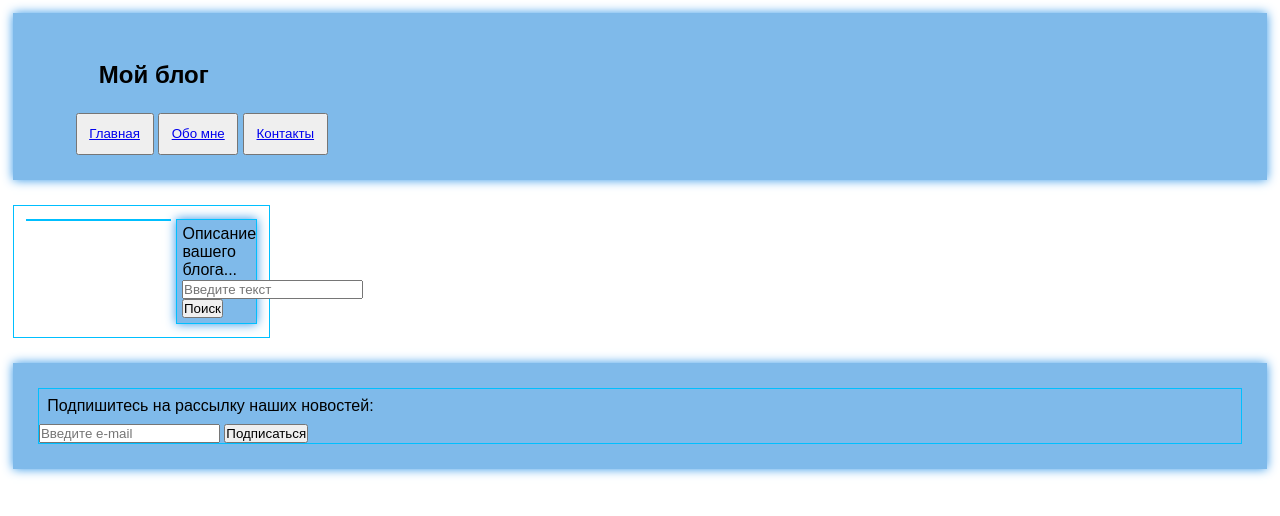
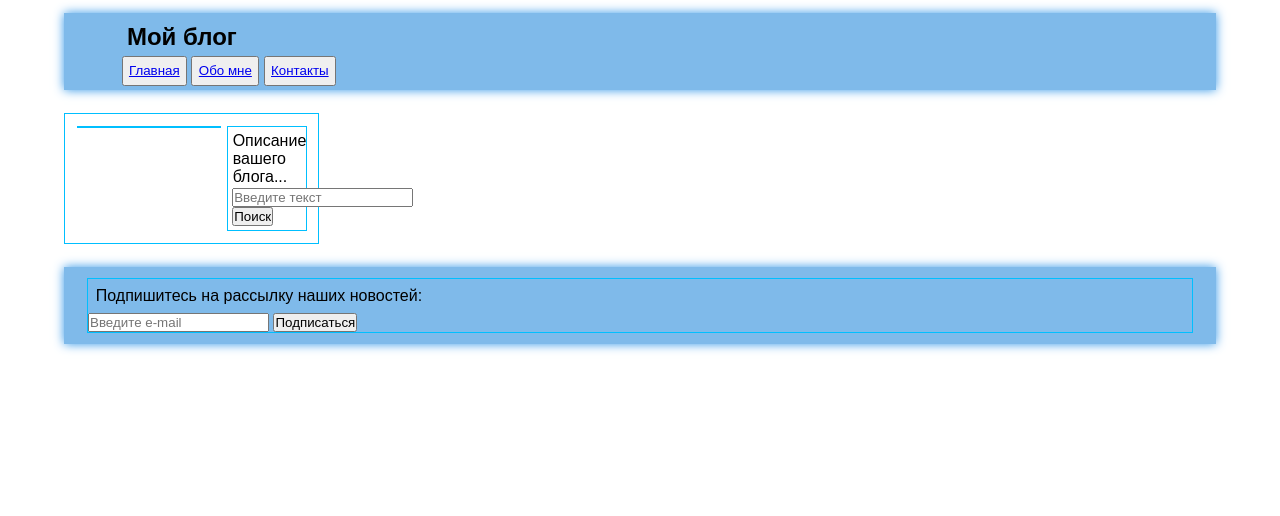
Before and after one commit to KarelinIvan/mysite, a Django app: page / in a window 1280 px wide. Shown: the top 516 px of the page. Run offline with Django 5.2, Linux system fonts and the light colour scheme; data that the repository does not hold is empty.

Commit message:
28-й коммит, работа с шаблонами и стилями

```diff
--- a/blog/static/css/style.css
+++ b/blog/static/css/style.css
@@ -5,16 +5,16 @@
 
 .page {
     padding-top: 1%;
-    padding-left: 1%;
-    padding-right: 1%;
+    padding-left: 5%;
+    padding-right: 5%;
     padding-bottom: 1%;
 }
 
 .heading {
     background: #7fbaea;
     -webkit-box-shadow: 0 0 10px #3196e8;
-    padding-top: 2%;
-    padding-bottom: 2%;
+    padding-top: 0.4%;
+    padding-bottom: 0.4%;
     padding-left: 5%;
     padding-right: 2%;
     margin-bottom: 2%;
@@ -29,7 +29,7 @@
 }
 
 button {
-    padding: 1% 1% 1% 1%;
+    padding: 0.5% 0.5% 0.5% 0.5%;
     /*background: #91b9da;*/
     /*-webkit-box-shadow: 0 0 10px #0770c5;*/
 }
@@ -53,10 +53,8 @@ button {
 .sidebar {
     float: right;
     width: 30%;
-    background: #7fbaea;
     height: 100%;
     padding: 2%;
-    -webkit-box-shadow: 0 0 10px #3196e8;
 }
 
 .form-search {
@@ -64,7 +62,7 @@ button {
 }
 
 h1 {
-    padding: 2%;
+    padding: 0.5%;
 }
 
 h2 {
@@ -77,7 +75,6 @@ p {
 }
 
 div {
-
     border-style: solid;
     border-width: thin;
     border-color: deepskyblue;
@@ -92,9 +89,9 @@ div {
 .footer {
     background: #7fbaea;
     -webkit-box-shadow: 0 0 10px #3196e8;
-    padding-bottom: 2%;
+    padding-bottom: 1%;
     padding-left: 2%;
     padding-right: 2%;
-    padding-top: 2%;
+    padding-top: 1%;
     margin-top: 2%;
 }
--- a/blog/templates/blog/post/post_detail.html
+++ b/blog/templates/blog/post/post_detail.html
@@ -8,7 +8,9 @@
         <p  class="info-post">
             Опубликовано: {{ post.publish }} Автор: {{ post.author }}
         </p>
-        {{ post.content|linebreaks }}
+        <p class="description">
+            {{ post.content|linebreaks }}
+        </p>
         <p  class="info-post">
             Последнее изменение: {{ post.updated }}
         </p>
```
Also changed, not shown: blog/templates/blog/navbar.html (+6 -5 lines), blog/templates/blog/post/post_list.html (indentation only).
